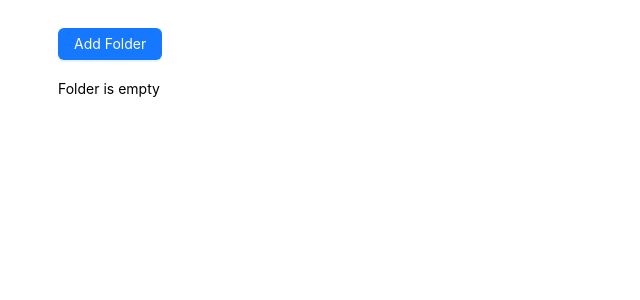
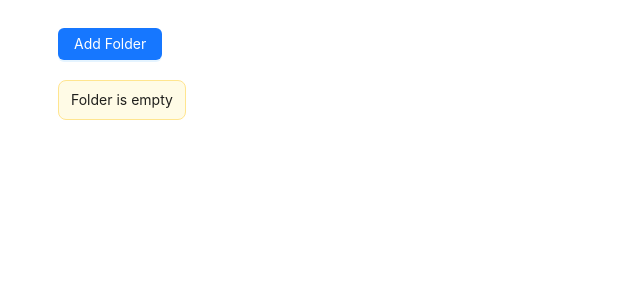
Before and after one commit to hovhanneske/hacktech, a Nuxt app: page / in a window 1280 px wide. Shown: the top 300 px of the page, without its empty margins (0-640 px from the left). Built offline with nearby package versions, Linux system fonts and the light colour scheme.

Commit message:
replace computed from app.vue to FoldersList component

```diff
--- a/app.vue
+++ b/app.vue
@@ -9,7 +9,7 @@
        <AddModal :modelValue="showModal" @update:modelValue="showModal = $event" @confirm="handleConfirm"/>
      </main>
 
-      <FoldersList :tree="selectedFolder" @select-folder="selectFolder" :folder-has-items="folderHasItems"/>
+      <FoldersList :tree="selectedFolder" @select-folder="selectFolder"/>
     </div>
   </div>
 </template>
@@ -29,12 +29,6 @@ const rootStructure = ref<IFolder>({files: [], folders: {}});
 const showModal = ref(false);
 
 const selectedFolder = ref(rootStructure.value);
-
-const folderHasItems = computed(() => {
-  const hasFolders = !!selectedFolder.value.folders.length;
-  const hasFiles = !!Object.keys(selectedFolder.value.folders).length;
-  return hasFolders || hasFiles;
-})
 
 const selectFolder = (folder: IFolder) => {
   selectedFolder.value = folder;
--- a/components/FoldersList.vue
+++ b/components/FoldersList.vue
@@ -17,15 +17,13 @@
       </div>
     </template>
 
-    <span v-else>
-      Folder is empty
-    </span>
+    <Alert v-else message="Folder is empty" type="warning" />
 
   </Flex>
 </template>
 
 <script setup lang="ts">
-import {Flex} from "ant-design-vue";
+import {Flex, Alert} from "ant-design-vue";
 import {FolderOpenOutlined, FileDoneOutlined} from "@ant-design/icons-vue";
 
 import type {IFolder} from "~/types/types";
@@ -34,13 +32,18 @@ interface IProps {
   tree: {
     files: string[];
     folders: Record<string, any>;
-  },
-  folderHasItems: boolean;
+  }
 }
 
 const props = defineProps<IProps>();
 
 const emit = defineEmits(["select-folder"]);
+
+const folderHasItems = computed(() => {
+  const hasFolders = !!props.tree.folders.length;
+  const hasFiles = !!Object.keys(props.tree.folders).length;
+  return hasFolders || hasFiles;
+})
 
 const selectFolder = (folder: IFolder) => {
   emit("select-folder", folder);
```
